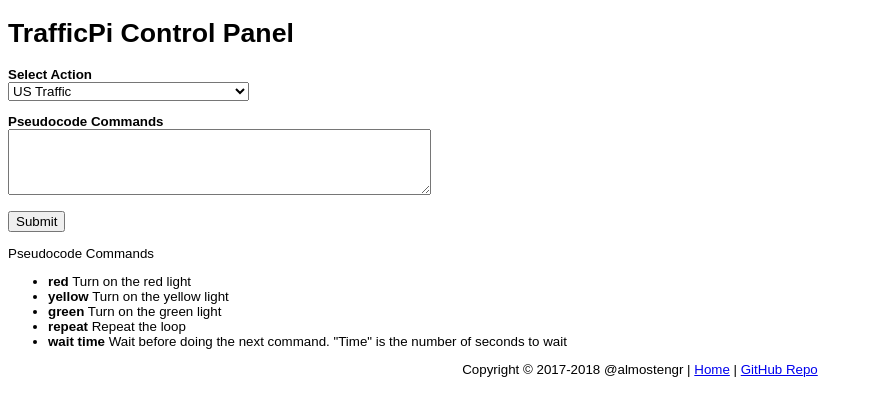
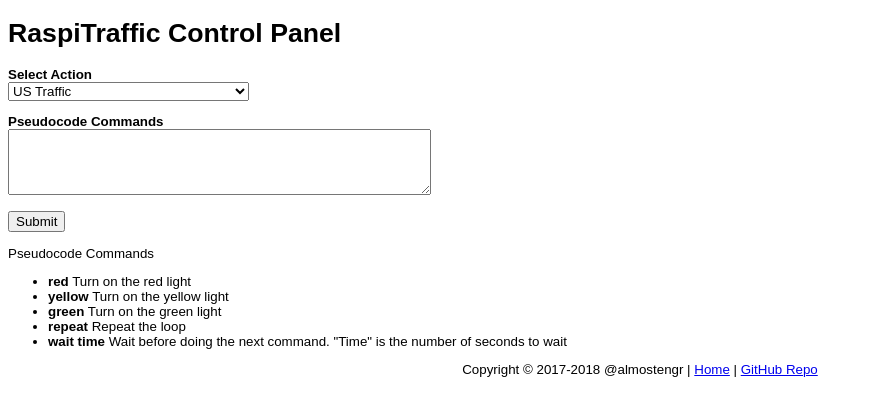
Before and after one commit to almostengr/trafficpi, a PHP site: page / in a window 1280 px wide. Shown: the top 416 px of the page, without its empty margins (0-873 px from the left). Run offline with PHP 8.4, Linux system fonts and the light colour scheme; data that the repository does not hold is empty.

Commit message:
Updated page title and header

```diff
--- a/web/index.php
+++ b/web/index.php
@@ -1,7 +1,7 @@
 <!DOCTYPE html>
 <html>
 <head>
-<title>TrafficPi Control Panel</title>
+<title>RaspiTraffic Control Panel</title>
 <meta name="copyright" content="Kenny Robinson, @almostengr" />
 <meta name="author" content="Kenny Robinson, @almostengr" />
 <meta name="robots" content="noindex,nofollow" />
@@ -27,7 +27,7 @@ p#success {
 </head>
 <body>
 
-<h1>TrafficPi Control Panel</h1>
+<h1>RaspiTraffic Control Panel</h1>
 
 <?php
 // only peform these actions if the form has been submitted
```
